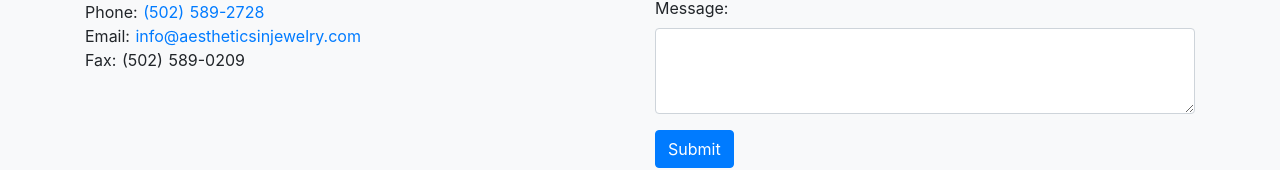
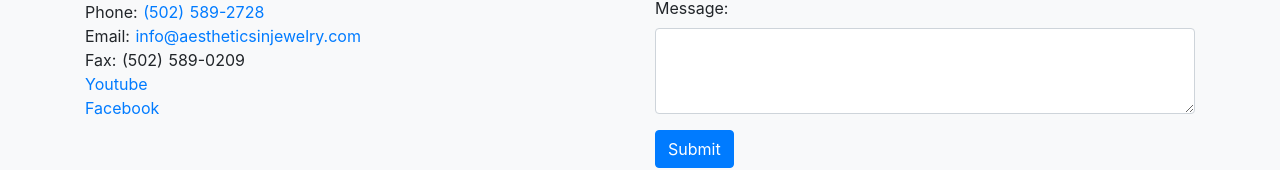
Before and after one commit to shadowlion/aestheticsinjewelry, a Nuxt app in the folder client/: page / in a window 1280 px wide. Shown: the part 1876-2046 px from the top of the page. Built offline with nearby package versions, Linux system fonts and the light colour scheme.

Commit message:
add YT and FB in the footer

```diff
--- a/client/components/Base/BaseFooter/index.vue
+++ b/client/components/Base/BaseFooter/index.vue
@@ -34,6 +34,12 @@
             </a>
             <br />
             Fax: (502) 589-0209
+            <br />
+            <a href="https://www.youtube.com/channel/UCnsJN9wV4YbptB8NmlXFVaQ">
+              Youtube
+            </a>
+            <br />
+            <a href="https://www.facebook.com/aestheticsinjewelry/">Facebook</a>
           </address>
         </div>
         <div class="col-md-6">
```
